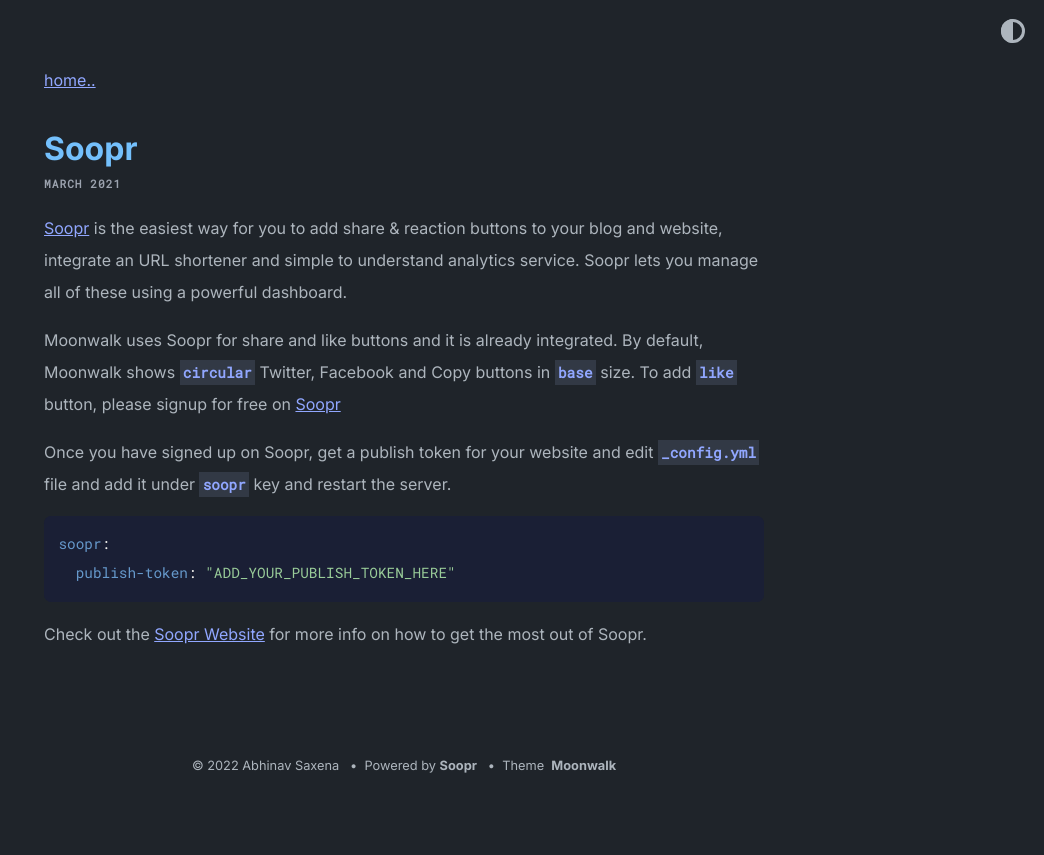
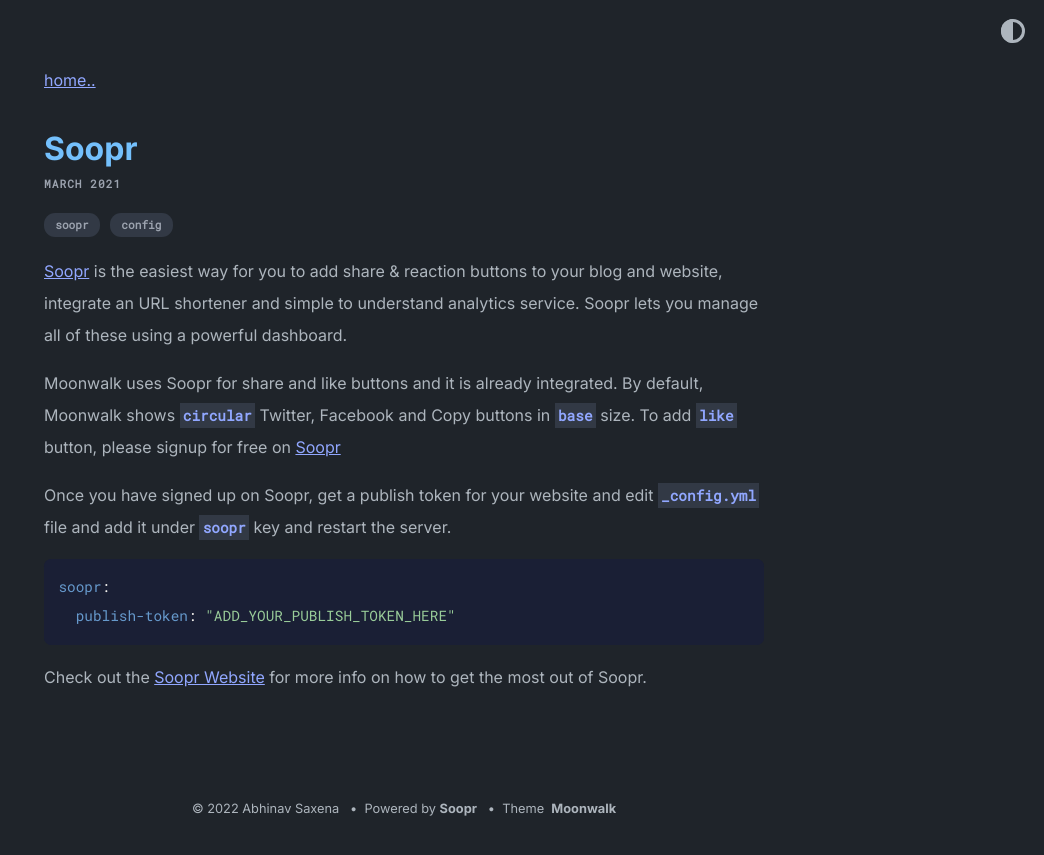
Before and after one commit to abhinavs/moonwalk, a Jekyll site: the page built from _posts/2021-03-04-soopr.md, in a window 1280 px wide. Shown: the top 855 px of the page, without its empty margins (236-1280 px from the left). Built offline with Jekyll 4.4.1, drawn with Linux system fonts in a browser that asks for light colours.

Commit message:
added tags to soopr post

```diff
--- a/_posts/2021-03-04-soopr.md
+++ b/_posts/2021-03-04-soopr.md
@@ -1,5 +1,6 @@
 ---
 layout: post
+tags: [soopr, config]
 ---
 
 [Soopr][soopr-website] is the easiest way for you to add share & reaction buttons to your blog and website, integrate an URL shortener and simple to understand analytics service. Soopr lets you manage all of these using a powerful dashboard.
```
